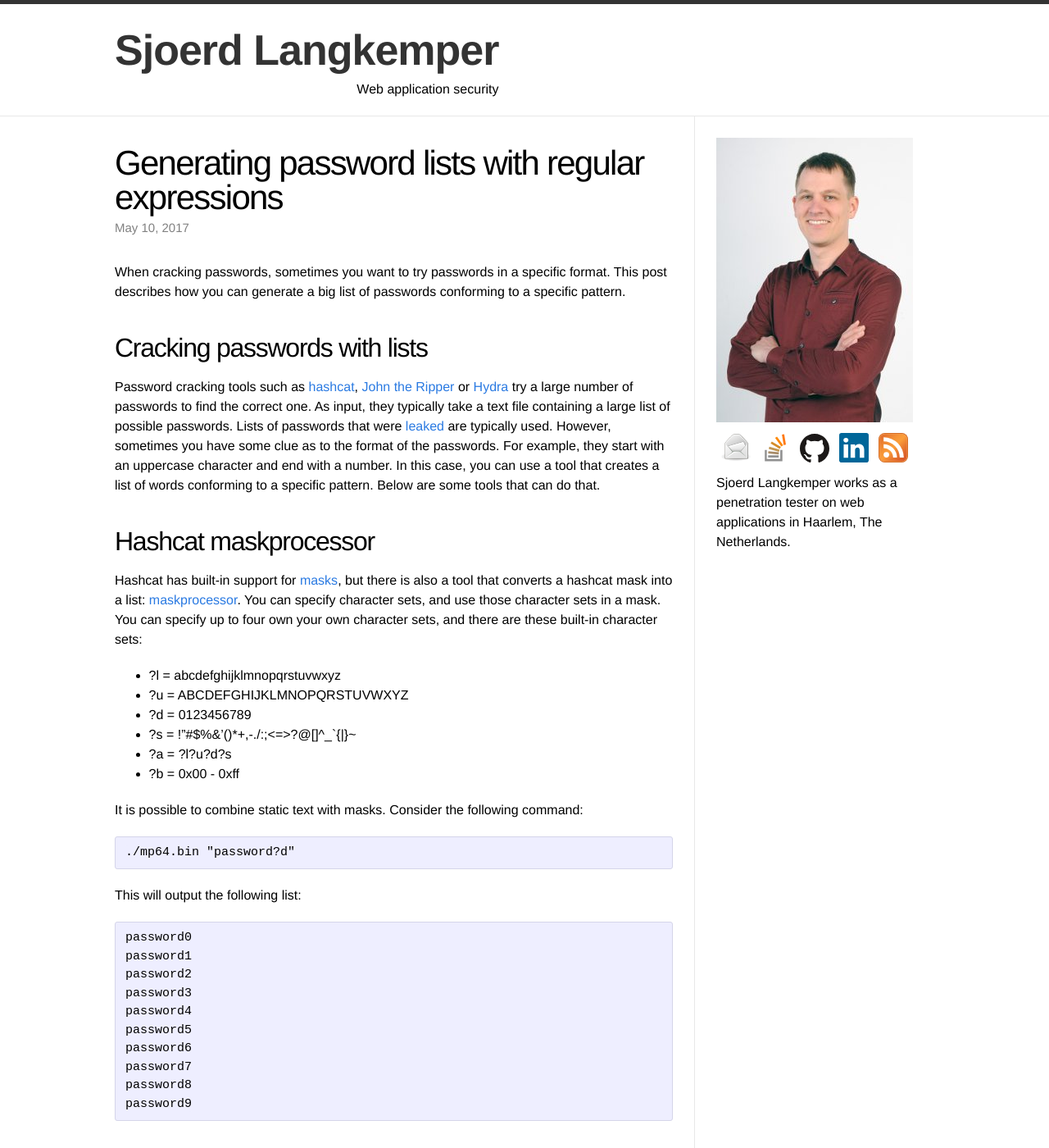
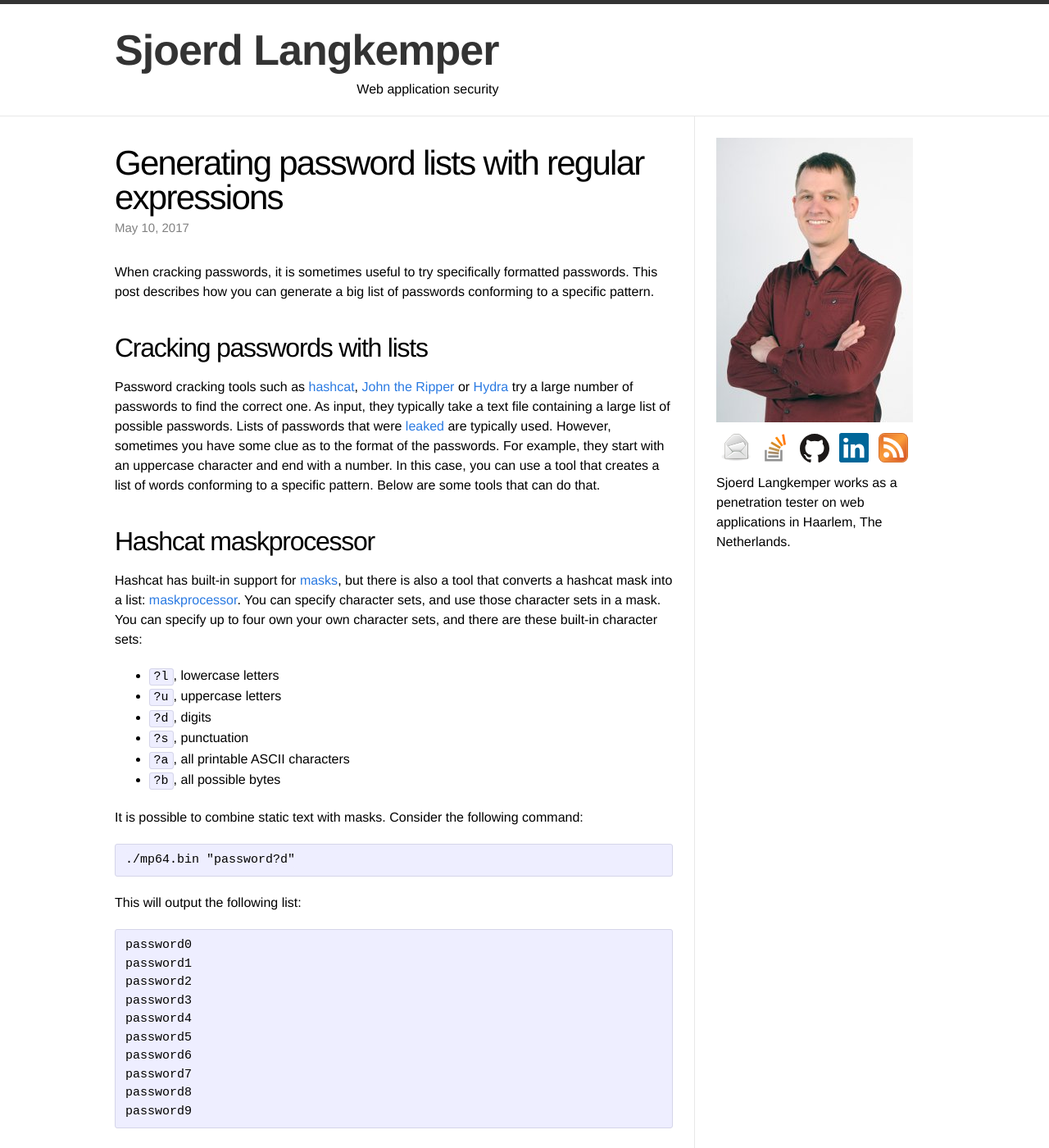
Before and after one commit to Sjord/Sjord.github.io, a Jekyll site: the page built from _posts/2017-04-06-generating-password-list-with-regexes.md, in a window 1280 px wide and 1400 px high. Shown: the whole window at 82% size. Built offline with Jekyll 4.4.1, drawn with Linux system fonts in a browser that asks for light colours; some of the changed text lies outside the part shown.

Commit message:
Expand regex password list post

```diff
--- a/_posts/2017-04-06-generating-password-list-with-regexes.md
+++ b/_posts/2017-04-06-generating-password-list-with-regexes.md
@@ -5,7 +5,7 @@
 date: 2017-05-10
 ---
 
-When cracking passwords, sometimes you want to try passwords in a specific format. This post describes how you can generate a big list of passwords conforming to a specific pattern.
+When cracking passwords, it is sometimes useful to try specifically formatted passwords. This post describes how you can generate a big list of passwords conforming to a specific pattern.
 
 ## Cracking passwords with lists
 
@@ -15,12 +15,12 @@
 
 Hashcat has built-in support for [masks](https://hashcat.net/wiki/doku.php?id=mask_attack), but there is also a tool that converts a hashcat mask into a list: [maskprocessor](https://github.com/hashcat/maskprocessor). You can specify character sets, and use those character sets in a mask. You can specify up to four own your own character sets, and there are these built-in character sets:
 
-* ?l = abcdefghijklmnopqrstuvwxyz
-* ?u = ABCDEFGHIJKLMNOPQRSTUVWXYZ
-* ?d = 0123456789
-* ?s =  !"#$%&'()*+,-./:;<=>?@[\]^_\`{\|}~
-* ?a = ?l?u?d?s
-* ?b = 0x00 - 0xff
+* `?l`, lowercase letters
+* `?u`, uppercase letters
+* `?d`, digits
+* `?s`, punctuation
+* `?a`, all printable ASCII characters
+* `?b`, all possible bytes
 
 It is possible to combine static text with masks. Consider the following command:
 
@@ -56,6 +56,12 @@
     secret2
     secret3
 
+Although regular expressions are actually meant for matching strings instead of generating strings, this method works great if you are already familiar with regular expressions. It allows you to quickly generate a list of passwords if you have some clue as to what they are.
+
+For example, if you perform a pentest and get an account with the password `Spring2017`, you may want to use the following regex to create similar passwords:
+
+    (Spring|Winter|Autumn|Fall|Summer|Winter)(20)?1[4567]
+
 ## Conclusion
 
 This post showed two ways to generate custom password lists matching a specific pattern, which can help when cracking passwords.
```
Also changed, not shown: images/cipherdisk-240.jpg.
